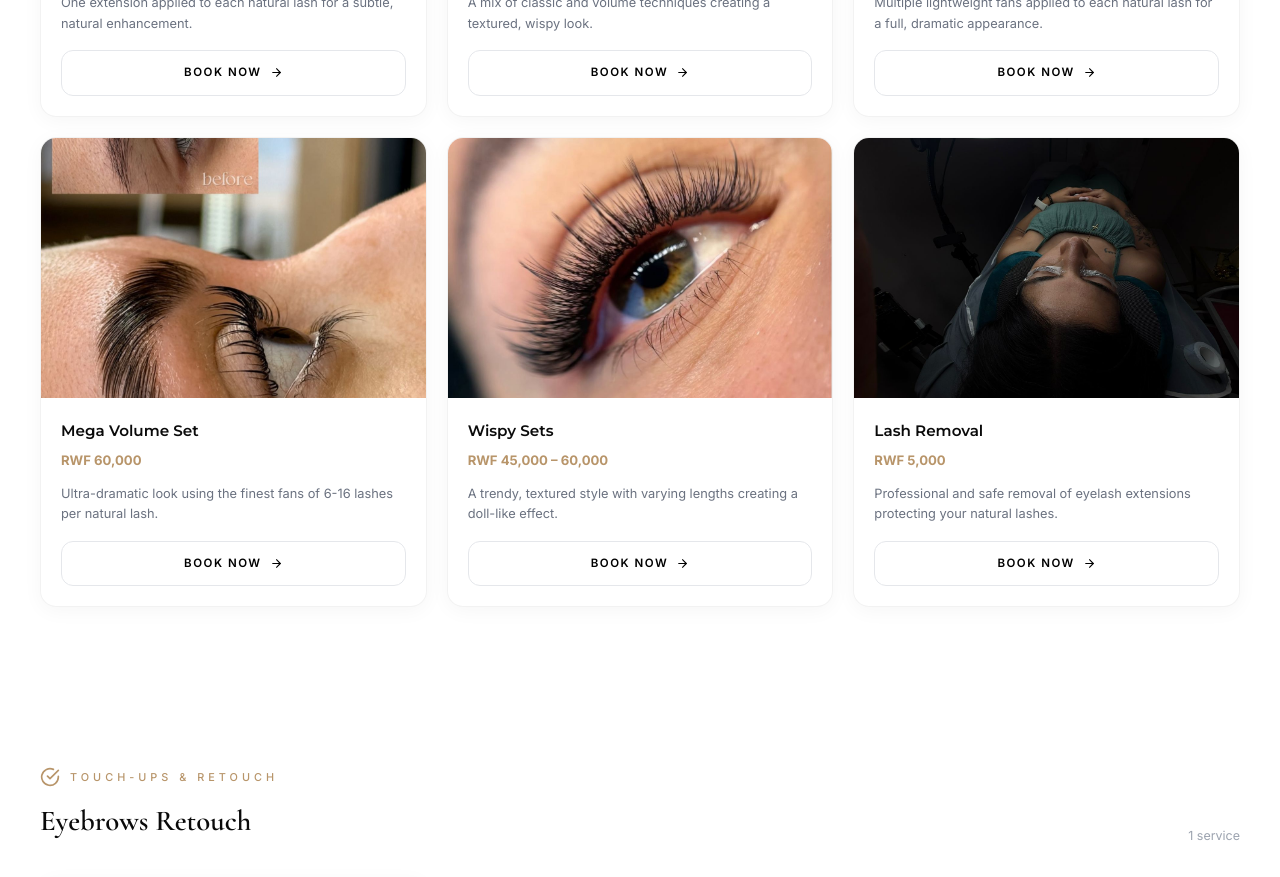
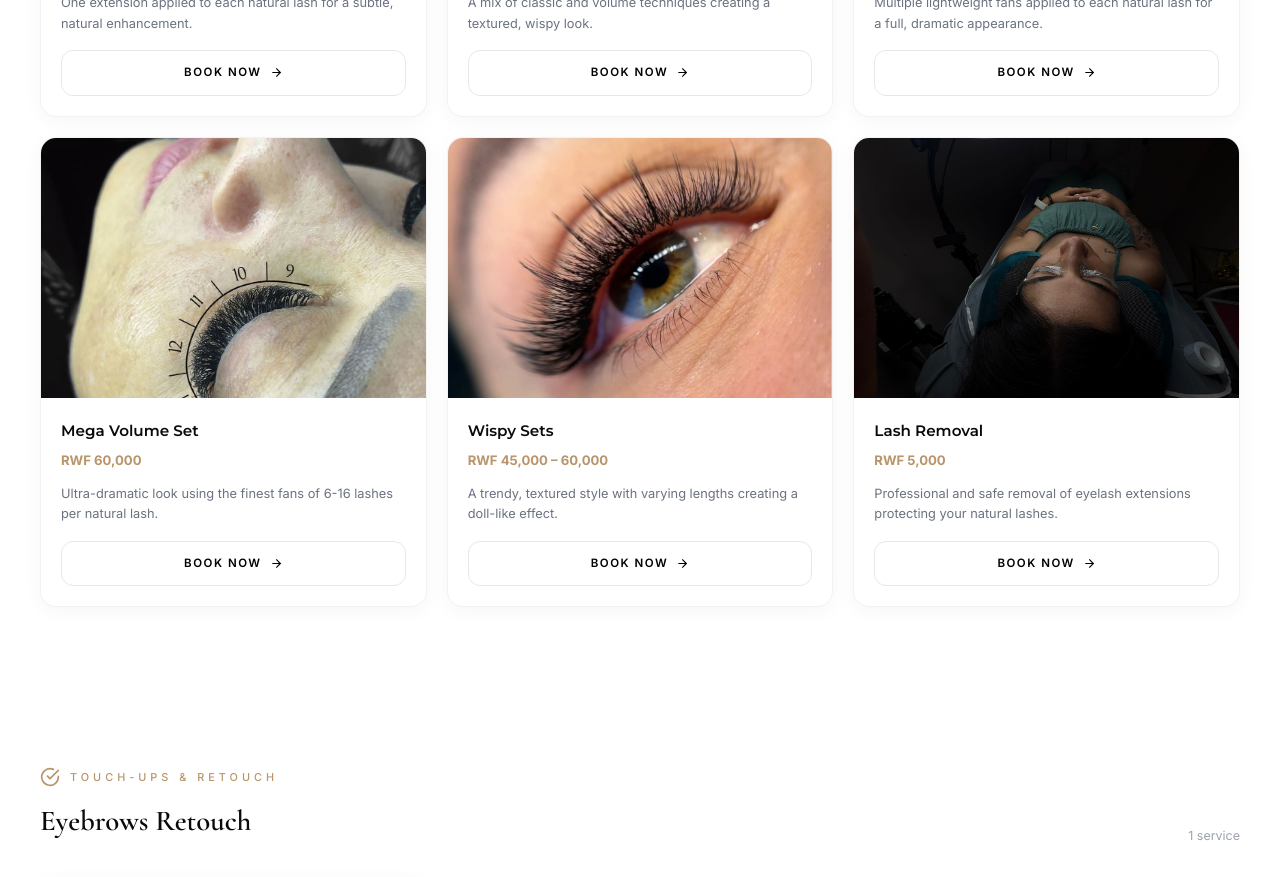
Before and after one commit to adolphenayituriki/ExtremeBeauty_E-Booking-Website, a React (Create React App) app in the folder frontend/: page /services in a window 1280 px wide. Shown: the part 3040-3917 px from the top of the page. Built offline with nearby package versions, Linux system fonts and the light colour scheme; no server answers.

Commit message:
Use Mega volume.jpg for Mega Volume Set service

```diff
--- a/frontend/src/data/services.js
+++ b/frontend/src/data/services.js
@@ -75,7 +75,7 @@ export const services = [
     name: "Mega Volume Set",
     price: 60000,
     priceFormatted: "RWF 60,000",
-    image: "/images/Volume%20lashes%20set%20(2).jpg",
+    image: "/images/Mega%20volume.jpg",
     category: "Lashes",
     description:
       "Ultra-dramatic look using the finest fans of 6-16 lashes per natural lash.",
--- a/frontend/src/pages/Services.js
+++ b/frontend/src/pages/Services.js
@@ -35,7 +35,7 @@ export const allCategories = [
       { name: 'Classic Set', description: 'One extension applied to each natural lash for a subtle, natural enhancement.', image: '/images/Brows%20Category.jpg', price: 'RWF 45,000' },
       { name: 'Hybrid Set', description: 'A mix of classic and volume techniques creating a textured, wispy look.', image: '/images/IMG-20260826-WA0009-card.jpg', price: 'RWF 50,000' },
       { name: 'Volume Set', description: 'Multiple lightweight fans applied to each natural lash for a full, dramatic appearance.', image: '/images/Volume%20lashes%20set.jpg', price: 'RWF 55,000', pos: 'center' },
-      { name: 'Mega Volume Set', description: 'Ultra-dramatic look using the finest fans of 6-16 lashes per natural lash.', image: '/images/Volume%20lashes%20set%20(2).jpg', price: 'RWF 60,000', pos: 'center' },
+      { name: 'Mega Volume Set', description: 'Ultra-dramatic look using the finest fans of 6-16 lashes per natural lash.', image: '/images/Mega%20volume.jpg', price: 'RWF 60,000', pos: 'center' },
       { name: 'Wispy Sets', description: 'A trendy, textured style with varying lengths creating a doll-like effect.', image: '/images/Whisper%20set.jpg', price: 'RWF 45,000 – 60,000' },
       { name: 'Lash Removal', description: 'Professional and safe removal of eyelash extensions protecting your natural lashes.', image: '/images/Lash%20removal.jpeg', price: 'RWF 5,000' },
     ],
```
Also changed, not shown: frontend/public/images/Mega volume.jpg (added), 1 other file (tests, documents, lock files or other folders).
